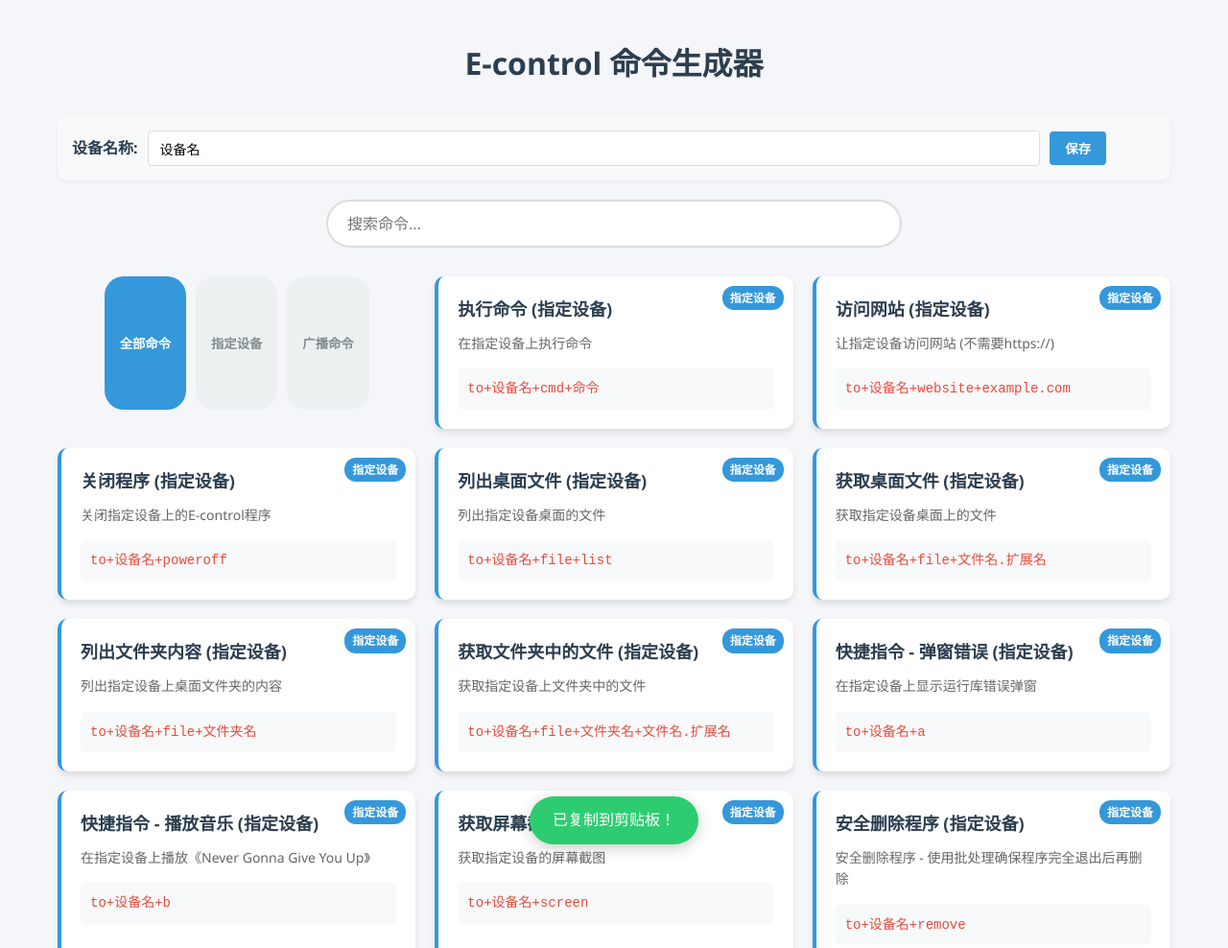
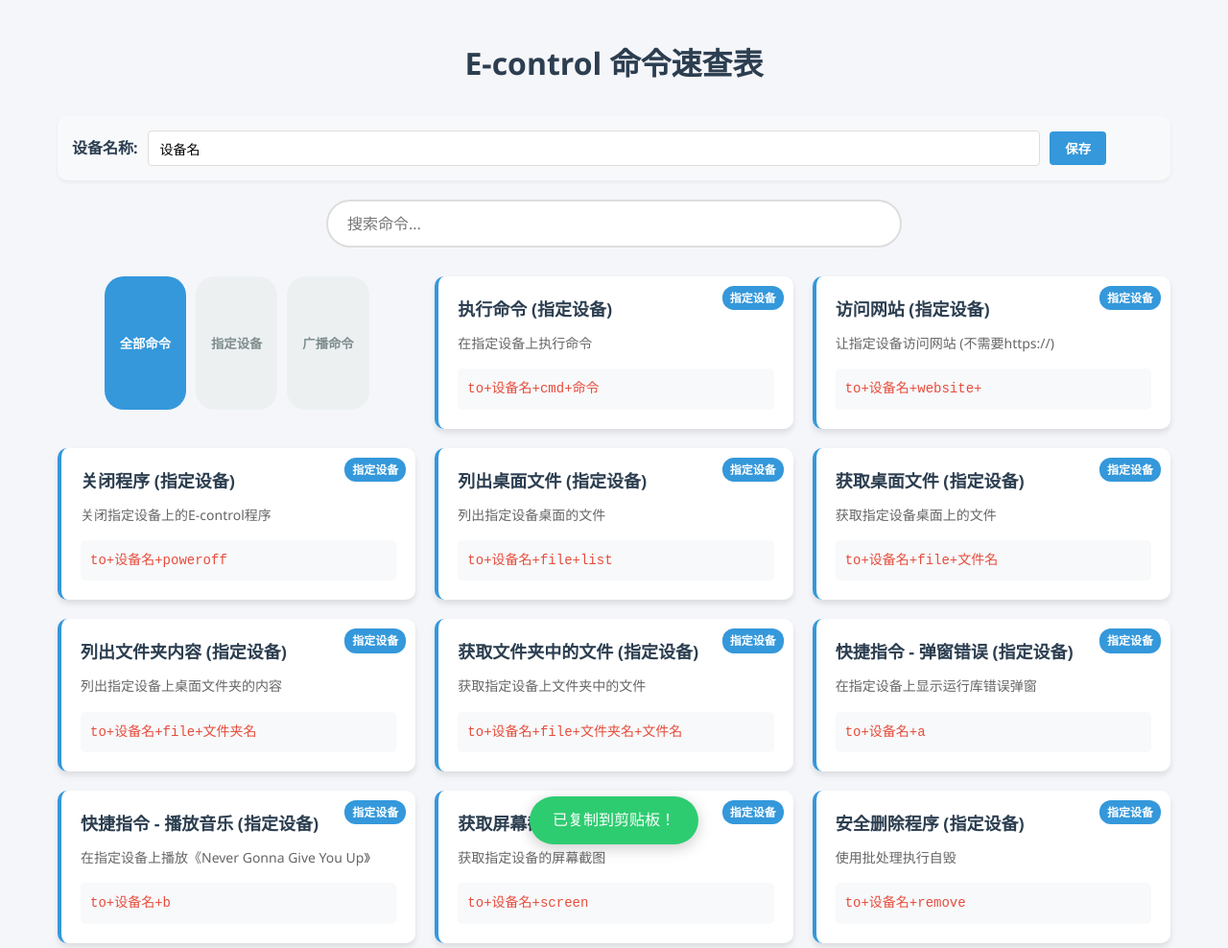
Before and after one commit to H2O-ME/E-control, a plain HTML site: page index.html in a window 1280 px wide. Shown: the top 988 px of the page at 96% size. Drawn offline with Linux system fonts and the light colour scheme.

Commit message:
Add files via upload

```diff
--- a/index.html
+++ b/index.html
@@ -8,7 +8,7 @@
 </head>
 <body>
     <div class="container">
-        <h1>E-control 命令生成器</h1>
+        <h1>E-control 命令速查表</h1>
         <div class="device-container">
             <div class="device-input-group">
                 <label for="deviceName">设备名称:</label>
@@ -21,7 +21,6 @@
             <input type="text" id="searchInput" placeholder="搜索命令...">
         </div>
         <div class="commands-container" id="commandsContainer">
-            <!-- 命令将通过 JavaScript 动态生成 -->
         </div>
         <div class="notification" id="notification">已复制到剪贴板！</div>
     </div>
--- a/script.js
+++ b/script.js
@@ -50,7 +50,7 @@ document.addEventListener('DOMContentLoaded', function() {
         },
         {
             title: '访问网站 (指定设备)',
-            command: 'to+设备名+website+example.com',
+            command: 'to+设备名+website+',
             description: '让指定设备访问网站 (不需要https://)'
         },
         {
@@ -65,7 +65,7 @@ document.addEventListener('DOMContentLoaded', function() {
         },
         {
             title: '获取桌面文件 (指定设备)',
-            command: 'to+设备名+file+文件名.扩展名',
+            command: 'to+设备名+file+文件名',
             description: '获取指定设备桌面上的文件'
         },
         {
@@ -75,7 +75,7 @@ document.addEventListener('DOMContentLoaded', function() {
         },
         {
             title: '获取文件夹中的文件 (指定设备)',
-            command: 'to+设备名+file+文件夹名+文件名.扩展名',
+            command: 'to+设备名+file+文件夹名+文件名',
             description: '获取指定设备上文件夹中的文件'
         },
         {
@@ -96,7 +96,7 @@ document.addEventListener('DOMContentLoaded', function() {
         {
             title: '安全删除程序 (指定设备)',
             command: 'to+设备名+remove',
-            description: '安全删除程序 - 使用批处理确保程序完全退出后再删除',
+            description: '使用批处理执行自毁',
             isBroadcast: false
         },
         // 广播命令格式
@@ -108,7 +108,7 @@ document.addEventListener('DOMContentLoaded', function() {
         },
         {
             title: '访问网站 (广播)',
-            command: 'website+example.com',
+            command: 'website+',
             description: '让所有设备访问网站 (不需要https://)',
             isBroadcast: true
         },
@@ -126,7 +126,7 @@ document.addEventListener('DOMContentLoaded', function() {
         },
         {
             title: '获取桌面文件 (广播)',
-            command: 'file+文件名.扩展名',
+            command: 'file+文件名',
             description: '获取所有设备桌面上的文件',
             isBroadcast: true
         },
@@ -138,7 +138,7 @@ document.addEventListener('DOMContentLoaded', function() {
         },
         {
             title: '获取文件夹中的文件 (广播)',
-            command: 'file+文件夹名+文件名',
+            command: 'file+文件夹名',
             description: '获取所有设备上文件夹中的文件',
             isBroadcast: true
         },
@@ -164,7 +164,7 @@ document.addEventListener('DOMContentLoaded', function() {
         {
             title: '自毁程序 (广播)',
             command: 'remove',
-            description: '安全删除程序 - 在所有设备上执行安全删除',
+            description: '在所有设备上执行自毁',
             isBroadcast: true
         }
     ];
```
